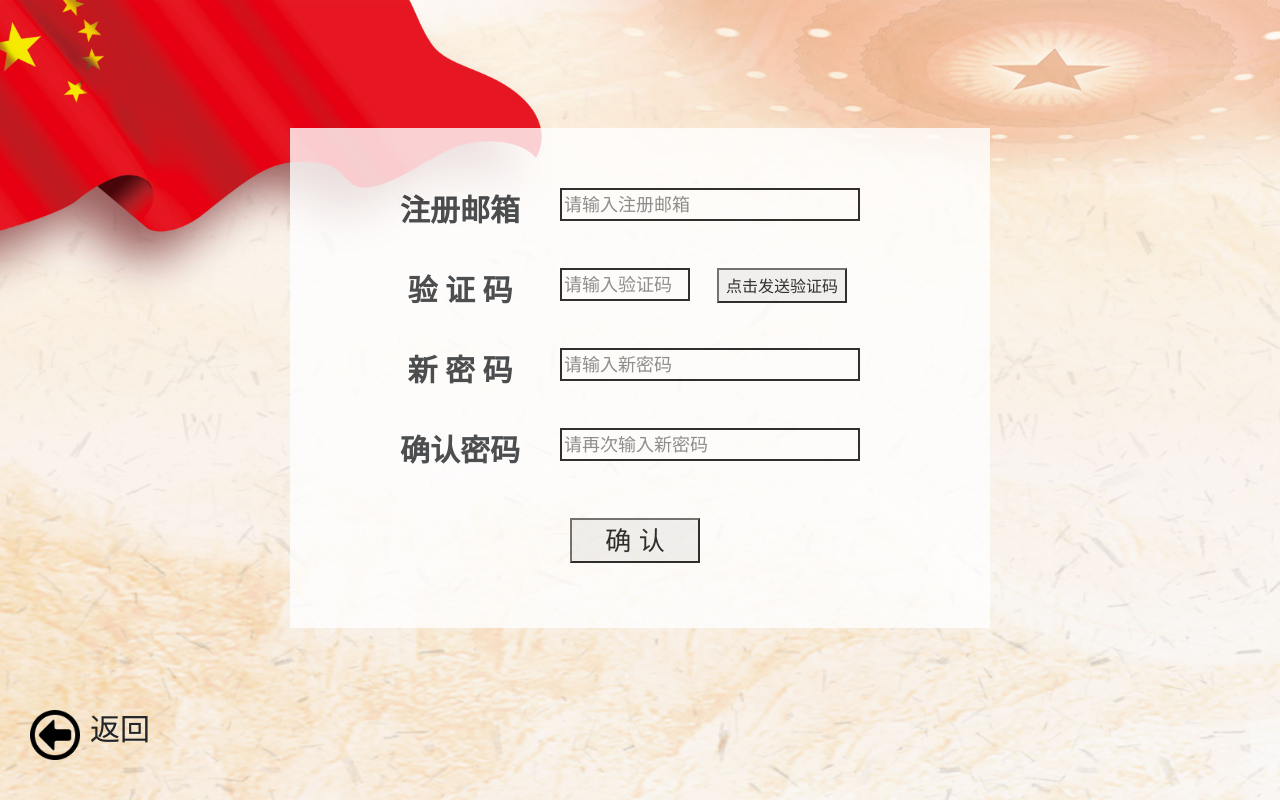
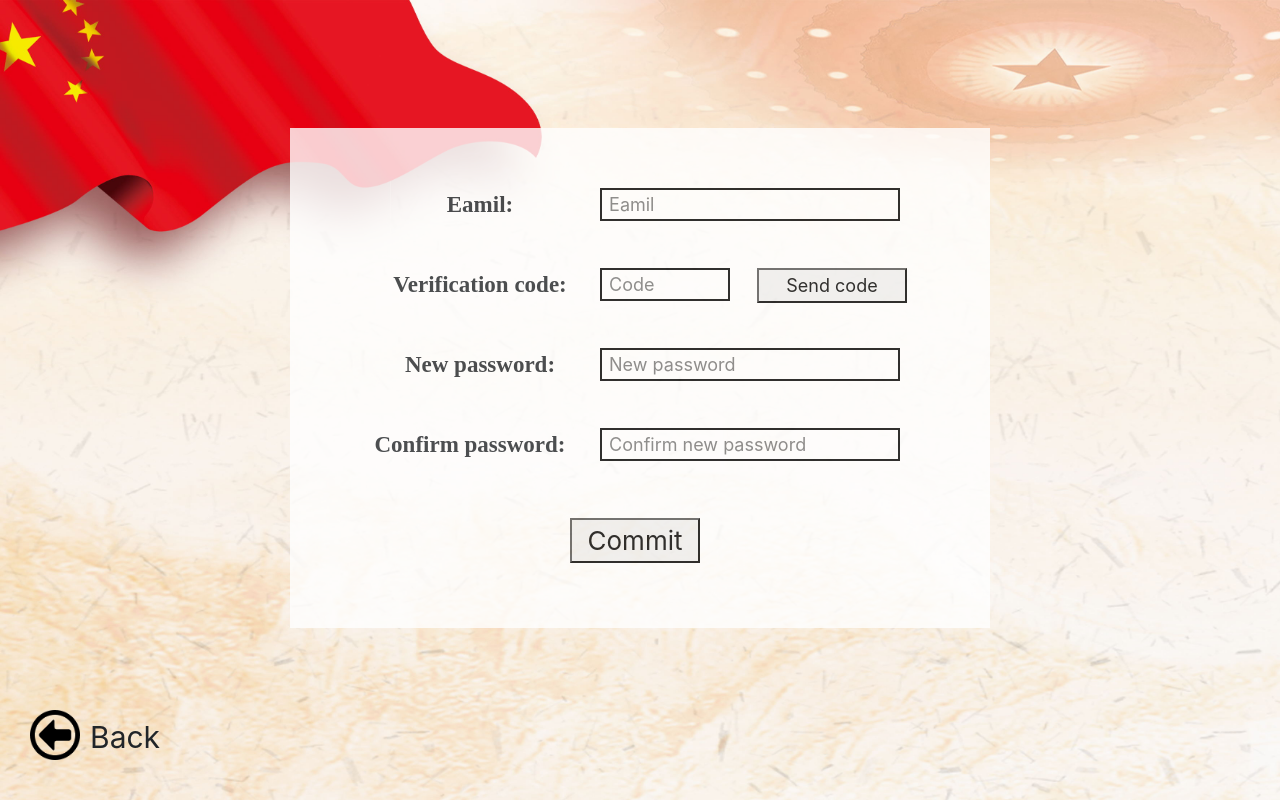
Before and after one commit to Cosingf/DocSystem, a Vue app in the folder legal_doc/: page /#/users/repassword in a window 1280 px wide. Built offline with nearby package versions, Linux system fonts and the light colour scheme; sample sign-in values are in the browser's storage.

Commit message:
修改ui bug

```diff
--- a/legal_doc/src/components/Login.vue
+++ b/legal_doc/src/components/Login.vue
@@ -4,25 +4,25 @@
     <div class="main">
       <img class="logo" src="../assets/logo.png"/>
       <div class="name" style="display: flex;justify-content: center;">
-        <span class="info-order-text"><strong>username:</strong></span>
+        <span class="info-order-text"><strong>Username:</strong></span>
         <div class="input-box">
-          <input type="text"  placeholder="username"  name="name"  v-model="user.username" style="height: 33px;width: 300px;border: 2px solid;font-size: 18px;">
+          <input type="text"  placeholder=" Username"  name="name"  v-model="user.username" style="height: 33px;width: 300px;border: 2px solid;font-size: 18px;">
         </div>
       </div>
       <div class="password" style="display: flex;justify-content: center;">
-        <span class="info-order-text"><strong>password:</strong></span>
+        <span class="info-order-text"><strong>Password:</strong></span>
         <div class="input-box">
-          <input type="password"  placeholder="password" name="password" v-model="user.password" style="height: 33px;width: 300px;border: 2px solid;font-size: 18px;">
+          <input type="password"  placeholder=" Password" name="password" v-model="user.password" style="height: 33px;width: 300px;border: 2px solid;font-size: 18px;">
         </div>
       </div>
       <div class="forget">
-        <a href="#"  v-on:click="goToForgetPassword()"  >forget password</a>
+        <a href="#"  v-on:click="goToForgetPassword()"  >Forget password</a>
       </div>
       <div class="button1">
-        <button type="submit" v-on:click="userLogin()" style="width: 130px;height: 45px;font-size: 26px;">login</button>
+        <button type="submit" v-on:click="userLogin()" style="width: 130px;height: 45px;font-size: 26px;">Login</button>
       </div>
       <div class="button">
-        <button type="submit" v-on:click="goToRegister()" style="width: 130px;height: 45px;font-size: 26px;">register</button>
+        <button type="submit" v-on:click="goToRegister()" style="width: 130px;height: 45px;font-size: 26px;">Register</button>
 
       </div>
     </div>
--- a/legal_doc/src/components/MyBooks.vue
+++ b/legal_doc/src/components/MyBooks.vue
@@ -2,28 +2,28 @@
   <div id="MyBooks" class="body">
   <div class="top">
     <img class="photo" src="../assets/头像.jpg">
-    <p id="welcome">welcome</p>
+    <p id="welcome">Welcome</p>
     <div class="menu">
       <ul class="button-list">
-        <li><a href='#' class='button' v-on:click="goToPublicLibrary()">public library</a></li>
-        <li><a href='/' class='choosed_button' onclick="return false;">my library</a></li>
+        <li><router-link href='#' class='button' to="/publicbooks/sixbooks/1">Public library</router-link></li>
+        <li><a href='/' class='choosed_button' onclick="return false;">My library</a></li>
       </ul>
     </div>
-    <p id="back">exit</p>
-    <a href="#"  v-on:click="goToLogin()"><img class="back_image" src="../assets/enter.png"></a>
+    <p id="back">Exit</p>
+    <router-link href='#' to="/"><img class="back_image" src="../assets/enter.png"></router-link>
   </div>
   <div class="main">
     <div class="container">
       <form action="" class="parent">
-        <input type="text" name="searchContent" id="searchContent"class="search" placeholder="keyword">
+        <input type="text" name="searchContent" id="searchContent"class="search" placeholder="Keywords">
         <input type="button" v-on:click="searchBooks()" name="sub" id="sub" class="btn">
       </form>
     </div>
     <!--<div class="upload_button">
-      <button type="button" v-on:click="uploadBookBox(1)" style="width: 150px;height: 45px;font-size: 26px;border-radius: 20px;background-color: #FFA07A;">upload</button>
+      <button type="button" v-on:click="uploadBookBox(1)" style="width: 150px;height: 45px;font-size: 26px;border-radius: 20px;background-color: #FFA07A;">Upload</button>
     </div>-->
     <div class="delete_button">
-      <el-button type="button" v-on:click="deleteBooks()" style="width: 150px;height: 45px;font-size: 26px;border-radius: 20px;background-color: #FFA07A;">delete</el-button>
+      <el-button type="button" v-on:click="deleteBooks()" style="width: 150px;height: 45px;font-size: 26px;border-radius: 20px;background-color: #FFA07A;">Delete</el-button>
     </div>
 
 
@@ -40,8 +40,8 @@
           :before-upload="beforeupload"
           :limit="1"
           >
-          <el-button slot="trigger" size="medium" type="primary">选取文件</el-button>
-          <div slot="tip" class="el-upload__tip">只能上传pdf文件</div>
+          <el-button slot="trigger" size="medium" type="primary">Select files</el-button>
+          <div slot="tip" class="el-upload__tip">Only support pdf files</div>
 
         </el-upload>
         <el-form-item :label=uploadBookMsg.file.name>
@@ -55,9 +55,9 @@
 
 
       </el-form>
-      <el-button size="medium" type="primary" @click="uploadBook">upload</el-button>
+      <el-button size="medium" type="primary" @click="uploadBook">Upload</el-button>
       <el-button slot="reference" style=" position: absolute;top: 5%;left: 60%;width: 150px;height: 45px;font-size: 26px;border-radius: 20px;background-color: #FFA07A;">
-        upload</el-button>
+        Upload</el-button>
     </el-popover>
 
 
@@ -539,7 +539,7 @@
     margin: 0 50px 0 0;
   }
   #back{
-    margin: 0;
+    margin-right: 10px;
     padding: 0;
     font-size: 24px;
     font-weight: bold;
--- a/legal_doc/src/components/PublicBooks.vue
+++ b/legal_doc/src/components/PublicBooks.vue
@@ -3,28 +3,28 @@
 
     <div  class="top">
       <img class="photo" src="../assets/头像.jpg" >
-      <p id="welcome">welcome</p>
+      <p id="welcome">Welcome</p>
       <div class="menu">
         <ul class="button-list">
-          <li><a href='/' class='choosed_button' onclick="return false;">public library</a></li>
-          <li><a href='#' class='button'v-on:click="goToMyLibrary()">my library</a></li>
+          <li><a href='/' class='choosed_button' onclick="return false;">Public library</a></li>
+          <li><router-link href='#' class='button' to="/mybooks/sixbooks/1">My library</router-link></li>
         </ul>
       </div>
-      <p id="back">退出</p>
-      <a href="#"  v-on:click="goToLogin()"><img class="back_image" src="../assets/enter.png"></a>
+      <p id="back">Exit</p>
+      <router-link href='#' to="/"><img class="back_image" src="../assets/enter.png"></router-link>
     </div>
 
     <div class="main">
 
       <div class="container">
         <form action="" class="parent">
-          <input type="text" name="searchContent" id="searchContent"class="search" placeholder="keyword">
+          <input type="text" name="searchContent" id="searchContent"class="search" placeholder="Keywords">
           <input type="button" v-on:click="searchBooks()" name="sub" id="sub" class="btn">
         </form>
       </div>
 
       <div class="add_button">
-        <button type="button" v-on:click="addToMyLibrary()" style="width: 220px;height: 45px;font-size: 26px;border-radius: 20px;background-color: #FFA07A;">add to my library</button>
+        <button type="button" v-on:click="addToMyLibrary()" style="width: 250px;height: 50px;font-size: 26px;border-radius: 20px;background-color: #FFA07A;">Add to my library</button>
       </div>
 
       <div class="sku-box store-content">
@@ -473,7 +473,7 @@
     margin: 0 50px 0 0;
   }
   #back{
-    margin: 0;
+    margin-right: 10px;
     padding: 0;
     font-size: 24px;
     font-weight: bold;
--- a/legal_doc/src/components/RePassword.vue
+++ b/legal_doc/src/components/RePassword.vue
@@ -4,37 +4,37 @@
     <div class="back">
       <a href="#" v-on:click="back()" style="float: left;"><img src="../assets/back.png" border="0" ></a>
     </div>
-    <span class="back_word">返回</span>
+    <span class="back_word">Back</span>
     <div class="main">
       <div class="name" style="display: flex;justify-content: center;">
-        <span class="info-order-text"><strong>注册邮箱</strong></span>
+        <span class="info-order-text"><strong>Eamil:</strong></span>
         <div class="input-box">
-          <input type="text"  v-model="modifyPWInfo.email"  placeholder="请输入注册邮箱" name="email" style="height: 33px;width: 300px;border: 2px solid;font-size: 18px;">
+          <input type="text"  v-model="modifyPWInfo.email"  placeholder=" Eamil" name="email" style="height: 33px;width: 300px;border: 2px solid;font-size: 18px;">
         </div>
       </div>
       <div class="code" style="display: flex;justify-content: center;">
-        <span class="info-order-text"><strong>验 证 码</strong></span>
+        <span class="info-order-text"><strong>Verification code:</strong></span>
         <div class="input-box">
-          <input type="text"v-model="modifyPWInfo.verifyCode" placeholder="请输入验证码" style="height: 33px;width: 130px;border: 2px solid;font-size: 18px;">
+          <input type="text" v-model="modifyPWInfo.verifyCode" placeholder=" Code" style="height: 33px;width: 130px;border: 2px solid;font-size: 18px;">
         </div>&nbsp;&nbsp;&nbsp;&nbsp;&nbsp;&nbsp;
         <div class="CODE_button">
-          <button type="button" onclick="alert('验证码已发送!')" style="width: 130px;height: 35px;font-size: 16px;">点击发送验证码</button>
+          <button type="button" onclick="alert('The verification code has been sent!')" style="width: 150px;height: 35px;font-size: 18px;">Send code</button>
         </div>
       </div>
       <div class="new_password" style="display: flex;justify-content: center;">
-        <span class="info-order-text"><strong>新 密 码</strong></span>
+        <span class="info-order-text"><strong>New password:</strong></span>
         <div class="input-box">
-          <input type="password" v-model="modifyPWInfo.password"  placeholder="请输入新密码" name="password" style="height: 33px;width: 300px;border: 2px solid;font-size: 18px;">
+          <input type="password" v-model="modifyPWInfo.password"  placeholder=" New password" name="password" style="height: 33px;width: 300px;border: 2px solid;font-size: 18px;">
         </div>
       </div>
       <div class="repassword" style="display: flex;justify-content: center;">
-        <span class="info-order-text"><strong>确认密码</strong></span>
+        <span class="info-order-long-text" ><strong>Confirm password:</strong></span>
         <div class="input-box">
-          <input type="password" v-model="modifyPWInfo.confirmPw" placeholder="请再次输入新密码" name="password" style="height: 33px;width: 300px;border: 2px solid;font-size: 18px;">
+          <input type="password" v-model="modifyPWInfo.confirmPw" placeholder=" Confirm new password" name="password" style="height: 33px;width: 300px;border: 2px solid;font-size: 18px;">
         </div>
       </div>
       <div class="button">
-        <button type="submit" v-on:click="repassword()" style="width: 130px;height: 45px;font-size: 26px;">确    认</button>
+        <button type="submit" v-on:click="repassword()" style="width: 130px;height: 45px;font-size: 26px;">Commit</button>
       </div>
     </div>
   </div>
@@ -112,7 +112,7 @@
     width: 80px;
     position: absolute;
     left: 90px;
-    bottom: 6%;
+    bottom: 5%;
     float: left;
     font-size: 30px;
   }
@@ -165,9 +165,15 @@
     box-shadow: inset 0 1px 1px rgba(0,0,0,.075),0 0 8px rgba(220,20,60,.6)
   }
   .info-order-text{
-    width: 200px;
+    width: 240px;
     font-family: STHeiti;
-    font-size: 30px;
+    font-size: 23px;
+  }
+  .info-order-long-text{
+    width: 260px;
+    margin-left:-20px;
+    font-family: STHeiti;
+    font-size: 23px;
   }
 
 </style>
--- a/legal_doc/src/components/ReadBook.vue
+++ b/legal_doc/src/components/ReadBook.vue
@@ -3,15 +3,15 @@
 
     <div  class="top">
       <img class="photo" src="../assets/头像.jpg" v-on:click="gotoUserPage()">
-      <p id="welcome">welcome</p>
+      <p id="welcome">Welcome</p>
       <div class="menu">
         <ul class="button-list">
-          <li><a href='/' class='choosed_button' v-on:click="goToPublicLibrary()">public library</a></li>
-          <li><a href='#' class='button'v-on:click="goToMyLibrary()">my library</a></li>
+          <li><router-link href='#' class='button' to="/publicbooks/sixbooks/1">Public library</router-link></li>
+          <li><router-link href='#' class='button' to="/mybooks/sixbooks/1">My library</router-link></li>
         </ul>
       </div>
-      <p id="back">退出</p>
-      <a href="#"  v-on:click="goToLogin()"><img class="back_image" src="../assets/enter.png"></a>
+      <p id="back">Exit</p>
+       <router-link href='#' to="/"><img class="back_image" src="../assets/enter.png"></router-link>
     </div>
 
 
@@ -22,10 +22,10 @@
         <div class="bookauthor"><p style="font-size:20px;padding-top:10px;margin-left:0px;width: 300px;margin-top:90px;">{{this.author}}</p></div>
         <div class="addmybook">
           <button type="button" v-on:click="addToMyLibrary()" class="btn btn-light"style="font-size:20px;margin-top:90px;background-color: #ed757a;color:white;border-radius: 10px;" data-toggle="modal" data-target="#myModal">
-            add to My Book
+            Add to My Book
           </button>
           <button type="button" v-on:click="enhance()" class="btn btn-light"style="font-size:20px;margin-top:90px;margin-left:50px;background-color: #ed757a;color:white;border-radius: 10px;" data-toggle="modal" data-target="#myModal">
-            enhance
+            Enhance
           </button>
         </div>
        <!-- <button class="btn col-1 offset-3" style="background-color:rgba(255,255,255,0.5);margin-top:10px;margin-left: 800px;"><img src="../assets/add.png"></button>-->
@@ -36,8 +36,8 @@
     <div style="margin-top:30px;">
       <div style="width:60%">
 
-        <button type="button" v-on:click="last()" style="margin-left: 300px;margin-bottom: 10px"> prev</button>
-        <button type="button" v-on:click="next()" style="margin-left: 50px;margin-bottom: 10px"> next</button>
+        <button type="button" v-on:click="last()" style="margin-left: 300px;margin-bottom: 10px"> Prev</button>
+        <button type="button" v-on:click="next()" style="margin-left: 50px;margin-bottom: 10px"> Next</button>
           <div class="drag-box" id="dragBox" >
             <el-scrollbar style="height: 200% ">
               <div class="wrapper" id="pdf-container" @mouseup="tooltip($event)" >
@@ -633,8 +633,8 @@
     float: left;
     margin: 0 50px 0 0;
   }
-  #back{
-    margin: 0;
+   #back{
+    margin-right: 10px;
     padding: 0;
     font-size: 24px;
     font-weight: bold;
--- a/legal_doc/src/components/Register.vue
+++ b/legal_doc/src/components/Register.vue
@@ -6,31 +6,31 @@
     <span class="back_word" >return</span>
     <div class="main">
       <div class="name" style="display: flex;justify-content: center;">
-        <span class="info-order-text"><strong>用 户 名</strong></span>
+        <span class="info-order-text"><strong>Username:</strong></span>
         <div class="input-box">
-          <input type="text" v-model="userInfo.account"  placeholder="请输入用户名" name="name" style="height: 33px;width: 300px;border: 2px solid;font-size: 18px;">
+          <input type="text" v-model="userInfo.account"  placeholder=" Username" name="name" style="height: 33px;width: 300px;border: 2px solid;font-size: 18px;">
         </div>
       </div>
       <div class="password" style="display: flex;justify-content: center;">
-        <span class="info-order-text"><strong>密&nbsp;&nbsp;&nbsp;码</strong></span>
+        <span class="info-order-text"><strong>Password:</strong></span>
         <div class="input-box">
-          <input type="password"  v-model="userInfo.password" placeholder="请输入密码" name="password" style="height: 33px;width: 300px;border: 2px solid;font-size: 18px;">
+          <input type="password"  v-model="userInfo.password" placeholder=" Password" name="password" style="height: 33px;width: 300px;border: 2px solid;font-size: 18px;">
         </div>
       </div>
       <div class="repassword" style="display: flex;justify-content: center;">
-        <span class="info-order-text"><strong>确认密码</strong></span>
+        <span class="info-order-text" style="padding-right:20px;"><strong>Confirm pasword:</strong></span>
         <div class="input-box">
-          <input type="password" v-model="userInfo.confirmPw" placeholder="请再次输入密码" name="password2" style="height: 33px;width: 300px;border: 2px solid;font-size: 18px;">
+          <input type="password" v-model="userInfo.confirmPw" placeholder=" Confirm password" name="password2" style="height: 33px;width: 300px;border: 2px solid;font-size: 18px;">
         </div>
       </div>
       <div class="address" style="display: flex;justify-content: center;">
-        <span class="info-order-text"><strong>邮&nbsp;&nbsp;&nbsp;箱</strong></span>
+        <span class="info-order-text"><strong>Eamil:</strong></span>
         <div class="input-box">
-          <input type="text" v-model="userInfo.email" placeholder="请输入邮箱地址" name="email" style="height: 33px;width: 300px;border: 2px solid;font-size: 18px;">
+          <input type="text" v-model="userInfo.email" placeholder=" Email" name="email" style="height: 33px;width: 300px;border: 2px solid;font-size: 18px;">
         </div>
       </div>
       <div class="button">
-        <button type="submit" :onclick="register" style="width: 130px;height: 45px;font-size: 26px;">注    册</button>
+        <button type="submit" :onclick="register()" style="width: 130px;height: 45px;font-size: 26px;">Register</button>
       </div>
     </div>
   </div>
@@ -158,8 +158,8 @@
     box-shadow: inset 0 1px 1px rgba(0,0,0,.075),0 0 8px rgba(220,20,60,.6)
   }
   .info-order-text{
-    width: 200px;
+    width: 250px;
     font-family: STHeiti;
-    font-size: 30px;
+    font-size: 25px;
   }
 </style>
--- a/legal_doc/src/components/SearchBooks.vue
+++ b/legal_doc/src/components/SearchBooks.vue
@@ -1,17 +1,17 @@
 <template>
     <div id="SearchBooks" class="body">
-      <div class="top">
-        <img class="photo" src="../assets/头像.jpg" v-on:click="goToPersonalPage()">
-        <p id="welcome">欢迎您，XXX</p>
-        <div class="menu">
-          <ul class="button-list">
-            <li><a href='#' class='choosed_button' onclick="return false;">公共书库</a></li>
-            <li><a href='#' class='button' v-on:click="goToMyLibrary()">我的书库</a></li>
-          </ul>
-        </div>
-        <p id="back">退出</p>
-        <a href="#" v-on:click="gotoLogin()"><img class="back_image" src="../assets/enter.png"></a>
+         <div  class="top">
+      <img class="photo" src="../assets/头像.jpg" v-on:click="gotoUserPage()">
+      <p id="welcome">Welcome</p>
+      <div class="menu">
+        <ul class="button-list">
+          <li><router-link href='#' class='button' to="/publicbooks/sixbooks/1">Public library</router-link></li>
+          <li><router-link href='#' class='button' to="/mybooks/sixbooks/1">My library</router-link></li>
+        </ul>
       </div>
+      <p id="back">Exit</p>
+      <router-link href='#' to="/"><img class="back_image" src="../assets/enter.png"></router-link>
+    </div>
       <div class="main">
         <div class="container">
           <form action="" class="parent">
--- a/legal_doc/src/components/UserPage.vue
+++ b/legal_doc/src/components/UserPage.vue
@@ -7,22 +7,17 @@
       <div class="back">
         <a  href="#" v-on:click="back" style="float: left;"><img src="../assets/back.png" border="0"></a>
       </div>
-      <span class="back_word" >back</span>
+      <span class="back_word" >Back</span>
       <img class="photo" src="../assets/头像.jpg">
       <div class="button1">
-
-        <button v-on:click="gotoPublicBook" style="width: 200px;height: 45px;font-size: 26px;border-radius: 20px;background-color: #FFA07A;"><strong>enter system</strong></button>
-
-
+        <button v-on:click="gotoPublicBook" style="width: 200px;height: 45px;font-size: 26px;border-radius: 20px;background-color: #FFA07A;"><strong>Enter system</strong></button>
       </div>
       <div class="button2">
-        <button @click="gotoRePass" style="width: 250px;height: 45px;font-size: 26px;border-radius: 20px;background-color: #FFA07A;"><strong>change password</strong></button>
+        <button @click="gotoRePass" style="width: 250px;height: 45px;font-size: 26px;border-radius: 20px;background-color: #FFA07A;"><strong>Change password</strong></button>
       </div>
-
       <div class="info" style="float: left;" >
-        <p  >account: {{user.account}}</p><p></p>
-        <p v-if="ok">email: {{user.email}}</p>
-
+        <p  >Account: {{user.account}}</p><p></p>
+        <p v-if="ok">Email: {{user.email}}</p>
       </div>
 
 
--- a/legal_doc/src/router.js
+++ b/legal_doc/src/router.js
@@ -19,7 +19,7 @@ export default new Router({
   routes: [
     {
       path: '/',
-      name: '/login',
+      name: 'Login',
       component: Login
     },
     {
```
